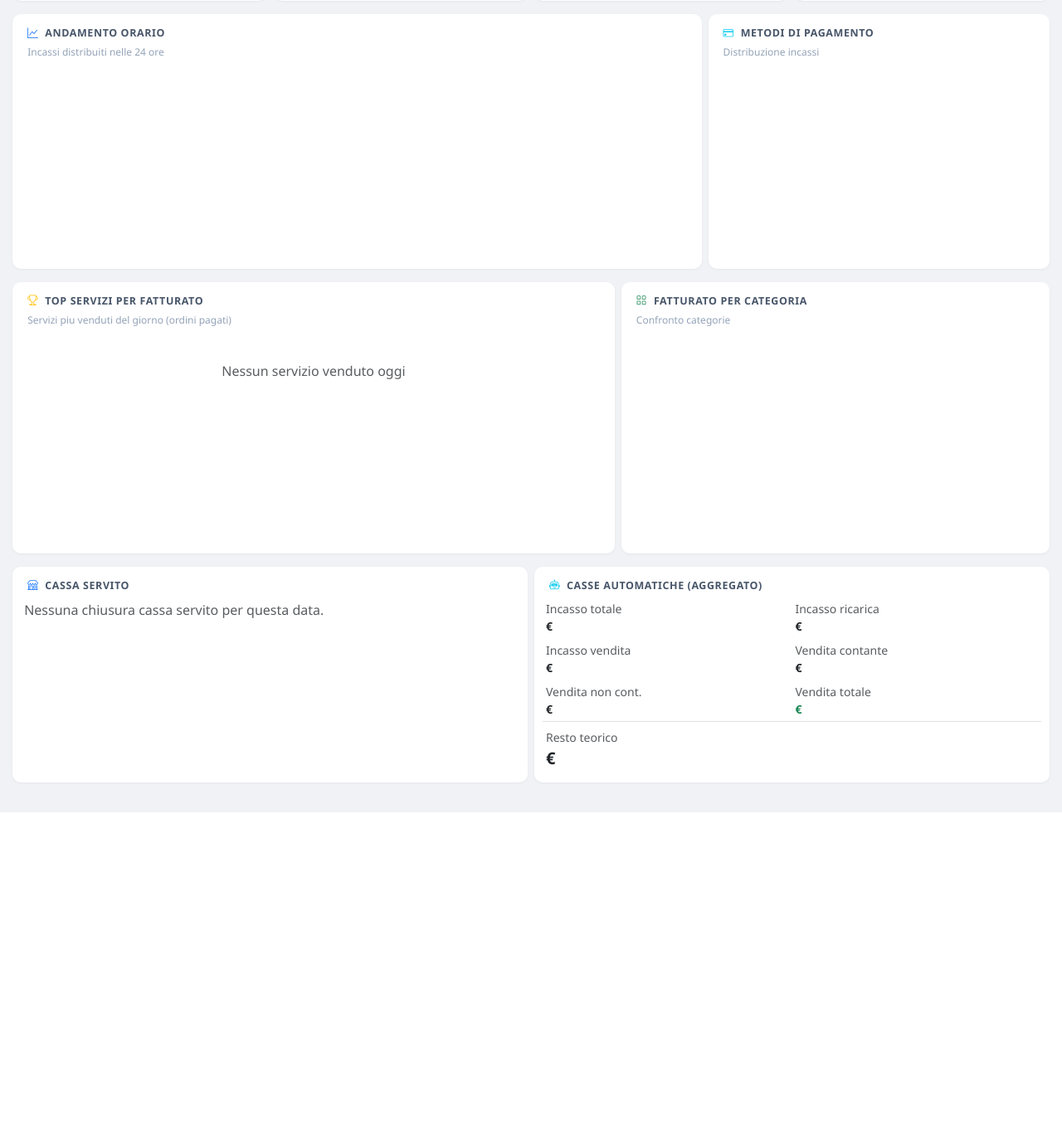
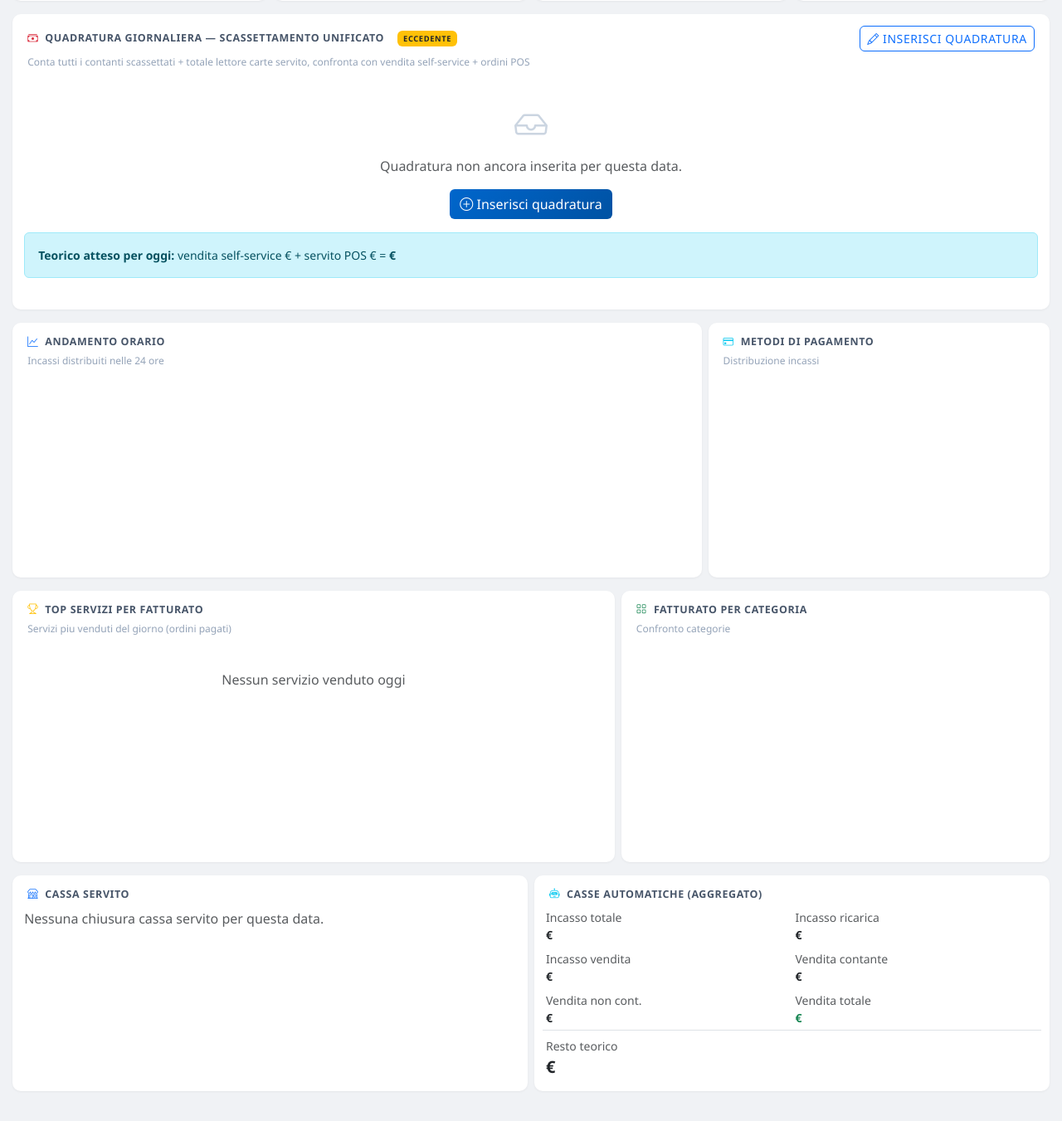
Before and after one commit to Snakepit10/gestionale-autolavaggio, a Django app: template apps/finanze/templates/finanze/report_giornata.html in a window 1280 px wide. Shown: the part 404-1755 px from the top of the page at 83% size. Before the commit the page ends 1383 px from the top, so only its background shows below. Run offline with Django 4.2, Linux system fonts and the light colour scheme; the template is opened without the code that fills it, so the values that code supplies are empty; a map, chart or similar area stays blank.

Commit message:
Quadratura giornaliera complessiva (scassettamento unificato)
Sostituisce il conteggio per singola cassa con una quadratura a fine
giornata: l'operatore scassetta tutte le casse automatiche + registratore,
conta tutti i contanti insieme + totale lettore carte POS servito. Il
sistema sottrae il fondo cassa iniziale e confronta con vendita
self-service + totale ordini POS pagati (tolleranza 0.50 euro).

- Nuovo modello QuadraturaGiornaliera + migration 0007
- View/URL/template per inserire e modificare la quadratura
- Report giornata: card Reale vs Teorico + differenza con badge stato
- Rimossa logica per-cassa da report e campo conteggio dal form chiusura

Co-Authored-By: Claude Opus 4.7 (1M context) <noreply@anthropic.com>

```diff
--- a/apps/finanze/templates/finanze/report_giornata.html
+++ b/apps/finanze/templates/finanze/report_giornata.html
@@ -146,93 +146,117 @@
     </div>
   </div>
 
-  {# ====== CONTROLLO QUADRATURA CONTANTI ====== #}
-  {% if quadratura.disponibile %}
+  {# ====== QUADRATURA GIORNALIERA COMPLESSIVA ====== #}
   <div class="chart-panel mb-3">
     <div class="panel-title">
-      <i class="bi bi-cash-stack {% if quadratura.stato_totale == 'ok' %}text-success{% elif quadratura.stato_totale == 'non_conteggiato' %}text-muted{% else %}text-danger{% endif %}"></i>
-      Quadratura contanti — conteggio fisico per cassa
-      {% if quadratura.stato_totale == 'ok' %}
+      <i class="bi bi-cash-stack {% if quadratura.stato == 'ok' %}text-success{% elif quadratura.stato == 'non_rilevato' %}text-muted{% else %}text-danger{% endif %}"></i>
+      Quadratura giornaliera &mdash; scassettamento unificato
+      {% if quadratura.stato == 'ok' %}
         <span class="badge bg-success ms-2">In quadra</span>
-      {% elif quadratura.stato_totale == 'non_conteggiato' %}
-        <span class="badge bg-secondary ms-2">Conteggio incompleto</span>
+      {% elif quadratura.stato == 'non_rilevato' %}
+        <span class="badge bg-secondary ms-2">Non ancora inserita</span>
+      {% elif quadratura.stato == 'mancante' %}
+        <span class="badge bg-danger ms-2">Mancante</span>
       {% else %}
-        <span class="badge bg-danger ms-2">Differenze rilevate</span>
+        <span class="badge bg-warning text-dark ms-2">Eccedente</span>
+      {% endif %}
+      <a href="{% url 'finanze:quadratura_form' %}?data={{ data|date:'Y-m-d' }}" class="btn btn-sm btn-outline-primary ms-auto">
+        <i class="bi bi-pencil"></i>
+        {% if quadratura.obj %}Modifica{% else %}Inserisci{% endif %} quadratura
+      </a>
+    </div>
+    <div class="panel-sub">Conta tutti i contanti scassettati + totale lettore carte servito, confronta con vendita self-service + ordini POS</div>
+    <div class="panel-body">
+
+      {% if quadratura.obj %}
+      <div class="row g-3">
+        {# Reale #}
+        <div class="col-md-6">
+          <div class="p-3" style="background:#f8fafc; border-radius:8px; border-left:4px solid #0ea5e9;">
+            <div class="text-muted small fw-bold text-uppercase mb-2"><i class="bi bi-eye"></i> Rilevato (reale)</div>
+            <div class="d-flex justify-content-between small mb-1">
+              <span>Contanti totali conteggiati</span>
+              <span class="fw-bold">&euro;{{ quadratura.obj.contanti_totali|floatformat:2 }}</span>
+            </div>
+            <div class="d-flex justify-content-between small mb-1">
+              <span>Lettore carte servito (POS)</span>
+              <span class="fw-bold">&euro;{{ quadratura.obj.lettore_carte_servito|floatformat:2 }}</span>
+            </div>
+            <div class="d-flex justify-content-between small mb-2 text-danger">
+              <span>&minus; Fondo cassa iniziale</span>
+              <span class="fw-bold">&minus;&euro;{{ quadratura.fondo_cassa_iniziale|floatformat:2 }}</span>
+            </div>
+            <div class="d-flex justify-content-between border-top pt-2">
+              <span class="fw-bold">Totale reale</span>
+              <span class="fs-5 fw-bold text-primary">&euro;{{ quadratura.totale_reale|floatformat:2 }}</span>
+            </div>
+          </div>
+        </div>
+
+        {# Teorico #}
+        <div class="col-md-6">
+          <div class="p-3" style="background:#f8fafc; border-radius:8px; border-left:4px solid #14b8a6;">
+            <div class="text-muted small fw-bold text-uppercase mb-2"><i class="bi bi-calculator"></i> Atteso (teorico)</div>
+            <div class="d-flex justify-content-between small mb-1">
+              <span>Vendita self-service (automatiche)</span>
+              <span class="fw-bold">&euro;{{ quadratura.vendita_self_service|floatformat:2 }}</span>
+            </div>
+            <div class="d-flex justify-content-between small mb-2">
+              <span>Totale servito (ordini POS)</span>
+              <span class="fw-bold">&euro;{{ quadratura.totale_servito|floatformat:2 }}</span>
+            </div>
+            <div class="d-flex justify-content-between border-top pt-2">
+              <span class="fw-bold">Totale teorico</span>
+              <span class="fs-5 fw-bold" style="color:#0f766e">&euro;{{ quadratura.totale_teorico|floatformat:2 }}</span>
+            </div>
+          </div>
+        </div>
+
+        {# Differenza #}
+        <div class="col-12">
+          <div class="p-3 d-flex justify-content-between align-items-center" style="background:{% if quadratura.stato == 'ok' %}#f0fdf4{% else %}#fef2f2{% endif %}; border-radius:8px; border-left:4px solid {% if quadratura.stato == 'ok' %}#16a34a{% else %}#dc2626{% endif %};">
+            <div>
+              <div class="text-muted small fw-bold text-uppercase">Differenza (reale &minus; teorico)</div>
+              <div class="fs-3 fw-bold {% if quadratura.stato == 'ok' %}text-success{% else %}text-danger{% endif %}">
+                {% if quadratura.differenza >= 0 %}+{% endif %}&euro;{{ quadratura.differenza|floatformat:2 }}
+              </div>
+            </div>
+            <div>
+              {% if quadratura.stato == 'ok' %}
+                <span class="badge bg-success fs-6"><i class="bi bi-check-circle"></i> In quadra (tolleranza &plusmn;&euro;0.50)</span>
+              {% elif quadratura.stato == 'mancante' %}
+                <span class="badge bg-danger fs-6"><i class="bi bi-exclamation-triangle"></i> Mancano &euro;{{ quadratura.differenza|floatformat:2|slice:"1:" }}</span>
+              {% else %}
+                <span class="badge bg-warning text-dark fs-6"><i class="bi bi-exclamation-triangle"></i> Eccedenza di &euro;{{ quadratura.differenza|floatformat:2 }}</span>
+              {% endif %}
+            </div>
+          </div>
+        </div>
+      </div>
+
+      {% if quadratura.obj.note %}
+      <div class="alert alert-light small mt-3 mb-0">
+        <i class="bi bi-sticky"></i> <strong>Note:</strong> {{ quadratura.obj.note|linebreaksbr }}
+      </div>
+      {% endif %}
+
+      {% else %}
+      <div class="text-center py-4">
+        <i class="bi bi-inbox" style="font-size:2.5rem; color:#cbd5e1;"></i>
+        <p class="text-muted mb-3 mt-2">Quadratura non ancora inserita per questa data.</p>
+        <a href="{% url 'finanze:quadratura_form' %}?data={{ data|date:'Y-m-d' }}" class="btn btn-primary">
+          <i class="bi bi-plus-circle"></i> Inserisci quadratura
+        </a>
+        <div class="alert alert-info small mt-3 mb-0 text-start">
+          <strong>Teorico atteso per oggi:</strong>
+          vendita self-service &euro;{{ quadratura.vendita_self_service|floatformat:2 }}
+          + servito POS &euro;{{ quadratura.totale_servito|floatformat:2 }}
+          = <strong>&euro;{{ quadratura.totale_teorico|floatformat:2 }}</strong>
+        </div>
+      </div>
       {% endif %}
     </div>
-    <div class="panel-sub">Per ogni cassa, conta fisicamente i contanti a fine giornata e confrontali con il teorico</div>
-    <div class="panel-body">
-      <div class="table-responsive">
-        <table class="table table-sm mb-0">
-          <thead class="table-light">
-            <tr>
-              <th>Cassa</th>
-              <th class="text-end">Contanti teorici</th>
-              <th class="text-end">Contanti reali (conteggiati)</th>
-              <th class="text-end">Differenza</th>
-              <th>Stato</th>
-            </tr>
-          </thead>
-          <tbody>
-            {% for r in quadratura.righe %}
-            <tr {% if r.stato != 'ok' and r.stato != 'non_conteggiato' %}class="table-danger"{% endif %}>
-              <td>
-                {% if r.is_servito %}<i class="bi bi-shop text-primary"></i>{% else %}<i class="bi bi-robot text-info"></i>{% endif %}
-                <strong>{{ r.nome }}</strong>
-                {% if r.numero %}<small class="text-muted">n. {{ r.numero }}</small>{% endif %}
-              </td>
-              <td class="text-end">&euro;{{ r.teorico|floatformat:2 }}</td>
-              <td class="text-end">
-                {% if r.reale is None %}
-                  <span class="text-muted fst-italic">non conteggiato</span>
-                {% else %}
-                  &euro;{{ r.reale|floatformat:2 }}
-                {% endif %}
-              </td>
-              <td class="text-end fw-bold {% if r.stato == 'ok' %}text-success{% elif r.stato == 'non_conteggiato' %}text-muted{% else %}text-danger{% endif %}">
-                {% if r.differenza is not None %}&euro;{{ r.differenza|floatformat:2 }}{% else %}—{% endif %}
-              </td>
-              <td>
-                {% if r.stato == 'ok' %}<span class="badge bg-success">OK</span>
-                {% elif r.stato == 'non_conteggiato' %}<span class="badge bg-secondary">Da conteggiare</span>
-                {% elif r.stato == 'mancante' %}<span class="badge bg-danger">Mancante</span>
-                {% else %}<span class="badge bg-warning text-dark">Eccedente</span>{% endif %}
-              </td>
-            </tr>
-            {% endfor %}
-          </tbody>
-          <tfoot class="table-light fw-bold">
-            <tr>
-              <td>TOTALE CONTANTI</td>
-              <td class="text-end">&euro;{{ quadratura.totale_teorico|floatformat:2 }}</td>
-              <td class="text-end">
-                {% if quadratura.totale_reale is not None %}
-                  &euro;{{ quadratura.totale_reale|floatformat:2 }}
-                {% else %}
-                  <span class="text-muted fst-italic">incompleto</span>
-                {% endif %}
-              </td>
-              <td class="text-end {% if quadratura.stato_totale == 'ok' %}text-success{% elif quadratura.stato_totale == 'non_conteggiato' %}text-muted{% else %}text-danger{% endif %}">
-                {% if quadratura.totale_differenza is not None %}&euro;{{ quadratura.totale_differenza|floatformat:2 }}{% else %}—{% endif %}
-              </td>
-              <td>
-                {% if quadratura.stato_totale == 'ok' %}<span class="badge bg-success">In quadra</span>
-                {% elif quadratura.stato_totale == 'non_conteggiato' %}<span class="badge bg-secondary">Incompleto</span>
-                {% elif quadratura.stato_totale == 'mancante' %}<span class="badge bg-danger">Mancante</span>
-                {% else %}<span class="badge bg-warning text-dark">Eccedente</span>{% endif %}
-              </td>
-            </tr>
-          </tfoot>
-        </table>
-      </div>
-
-      <div class="alert alert-info small mt-3 mb-0">
-        <i class="bi bi-info-circle"></i> <strong>Come funziona?</strong>
-        A fine giornata apri fisicamente ogni cassa e conta i contanti presenti. Inserisci il valore conteggiato nel form di chiusura della cassa. Il sistema calcola automaticamente la differenza con il teorico e mostra la quadratura complessiva (tolleranza &plusmn;&euro;0.50). Se la riga "TOTALE CONTANTI" e verde, non mancano soldi.
-      </div>
-    </div>
   </div>
-  {% endif %}
 
   {# ====== Crediti alert ====== #}
   {% if kpis.num_non_pagati > 0 %}
--- a/apps/finanze/urls.py
+++ b/apps/finanze/urls.py
@@ -35,4 +35,7 @@ urlpatterns = [
 
     # Report giornata
     path('report-giornata/', views.report_giornata, name='report_giornata'),
+
+    # Quadratura giornaliera (scassettamento unificato)
+    path('quadratura/', views.quadratura_form, name='quadratura_form'),
 ]
```
Also changed, not shown: apps/finanze/admin.py (+13 -1 lines), apps/finanze/models.py (+46 -24 lines), apps/finanze/templates/finanze/chiusura_automatica_form.html (+0 -30 lines), apps/finanze/templates/finanze/quadratura_form.html (added, +117 -0 lines), apps/finanze/views.py (+71 -89 lines), apps/finanze/migrations/0007_quadratura_giornaliera.py (added).
